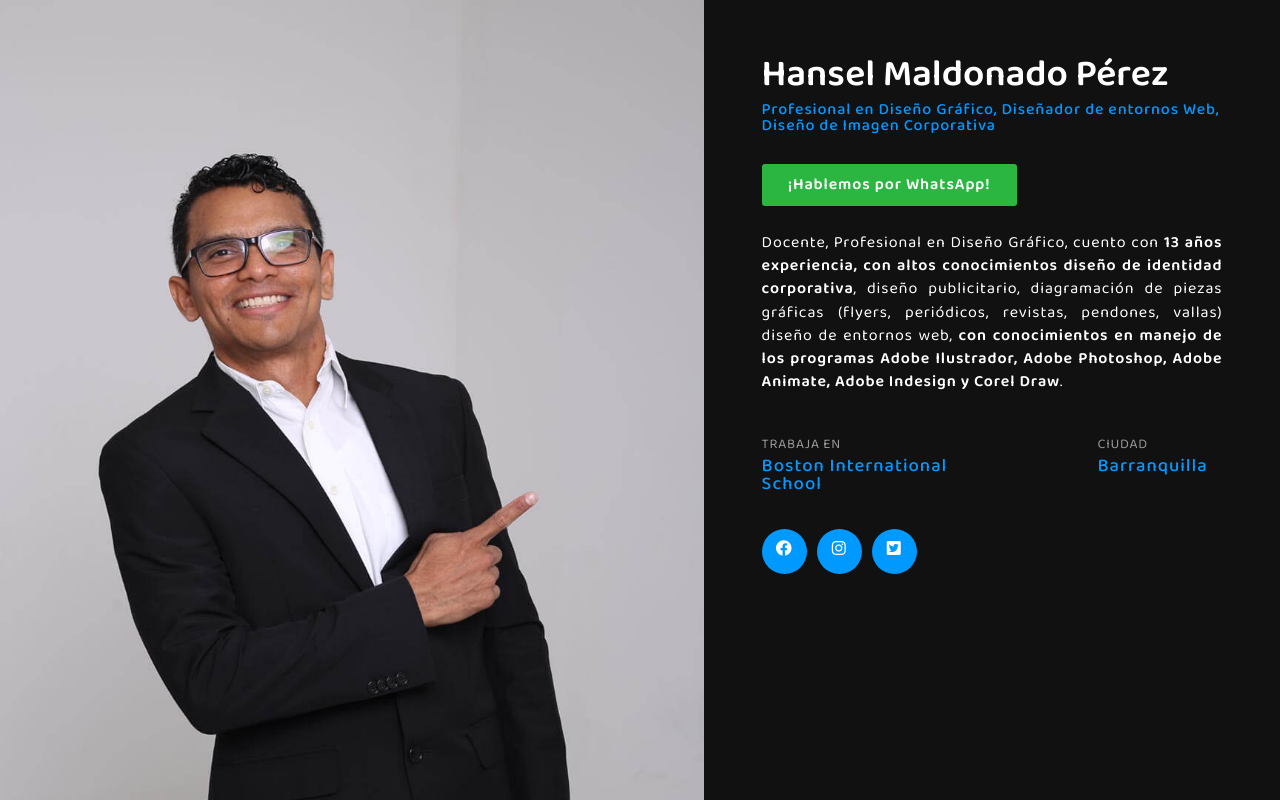
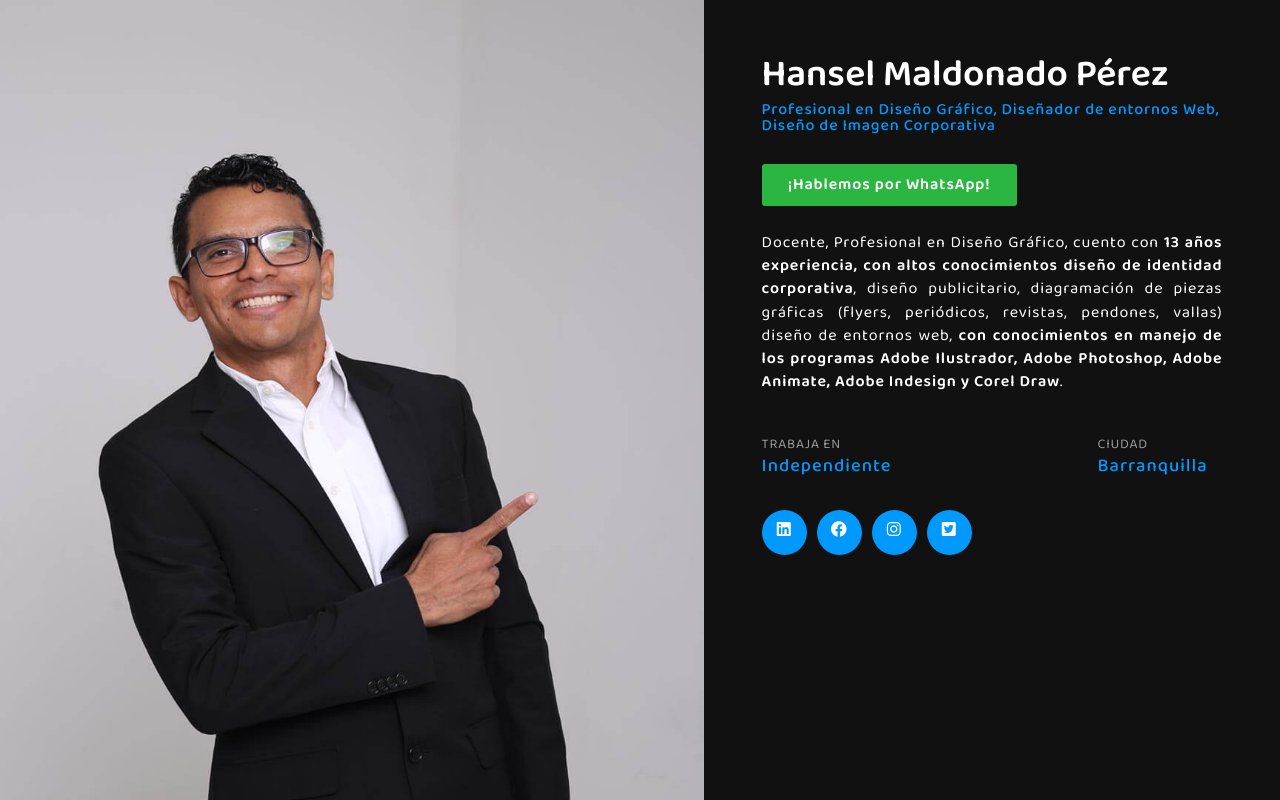
Before and after one commit to hans-maldoper/webiste, a plain HTML site: page index.html in a window 1280 px wide. Drawn offline with nearby package versions, Linux system fonts and the light colour scheme.

Commit message:
Add files via upload

```diff
--- a/css/estilo.css
+++ b/css/estilo.css
@@ -1,4 +1,3 @@
-
 main {
     width: 100%;
     height: 100vh;
@@ -24,7 +23,7 @@ main section#caja-principal article:nth-child(1) {
     position: relative;
     margin: 0;
     float: left;
-    background: url(img/foto_hans_01.jpg) no-repeat top center #fff;
+    background: url(https://hans-maldoper.github.io/webiste/img/foto_hans_01.jpg) no-repeat top center #fff;
     background-size: cover;
 }
 
--- a/index.html
+++ b/index.html
@@ -47,7 +47,7 @@
                     <div id="caja-info">
                         <div class="caja-texto">
                             <h6>Trabaja en</h6>
-                            <h4>Boston International School</h4>
+                            <h4>Independiente</h4>
                         </div>
 
                         <div class="caja-texto">
@@ -57,6 +57,10 @@
                     </div>
 
                     <nav>
+                         <a href="https://www.linkedin.com/in/hans-maldonado-24728b130/" target="_blank">
+                            <i class="fab fa-linkedin"></i>
+                        </a>
+
                          <a href="https://www.facebook.com/MaoPrz/" target="_blank">
                              <i class="fab fa-facebook"></i>
                         </a>
```
